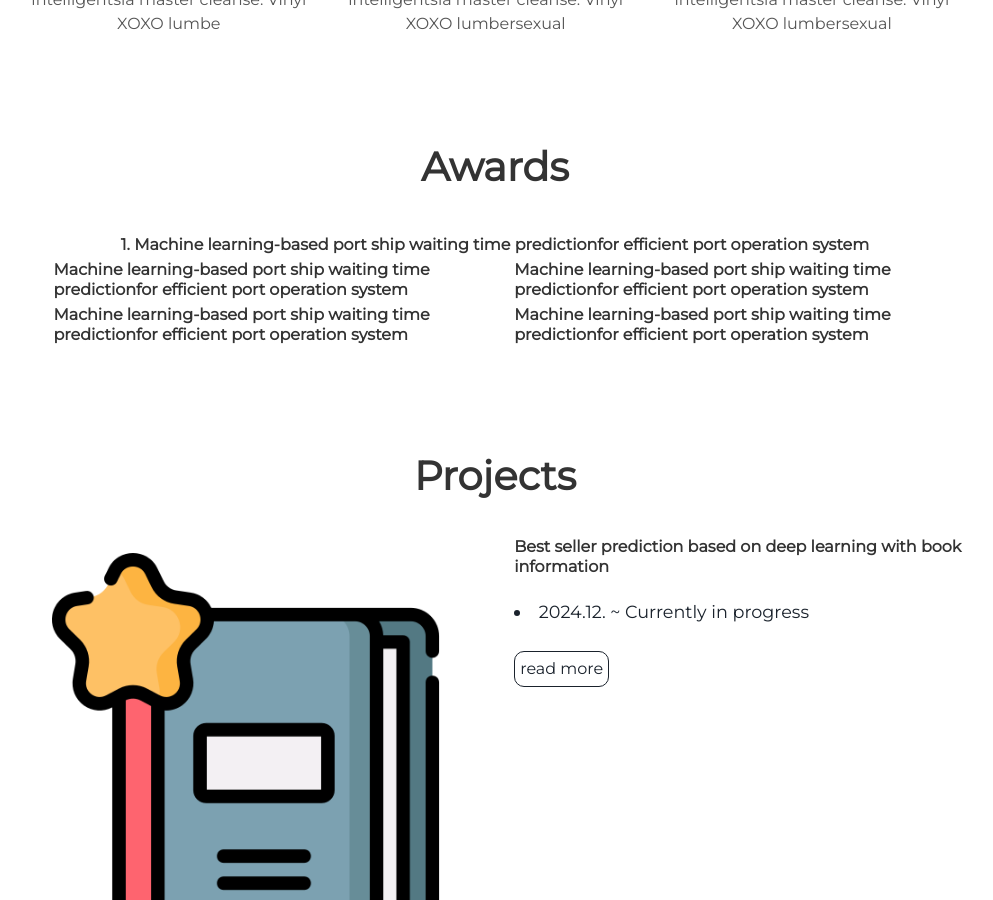
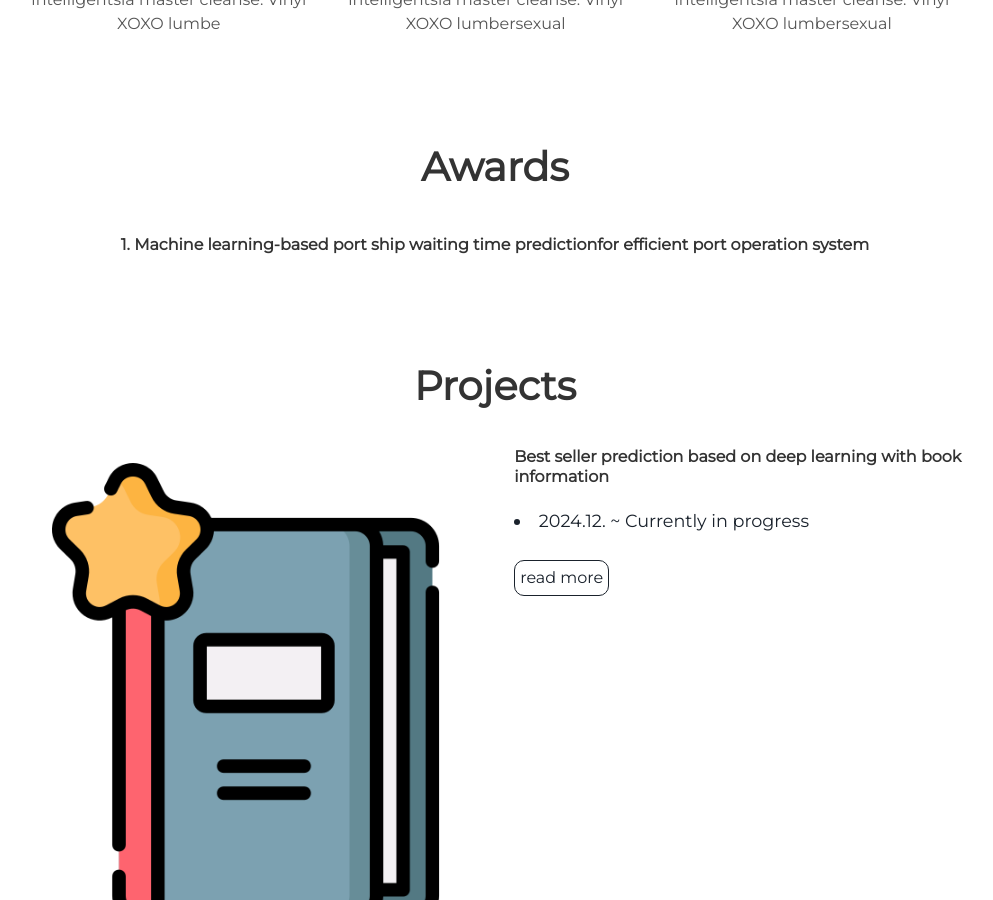
Before and after one commit to alsghk05/alsghk05.github.io, a Jekyll site: the page built from index.html, in a window 1280 px wide and 900 px high, scrolled down 1474 px. Shown: the whole window, without its empty margins (145-1138 px from the left). Built offline with Jekyll 4.4.1, drawn with Linux system fonts in a browser that asks for light colours.

Commit message:
Update about.html

```diff
--- a/_includes/about.html
+++ b/_includes/about.html
@@ -32,27 +32,3 @@
   <h1> Awards </h1>
   <h4> 1. Machine learning-based port ship waiting time predictionfor efficient port operation system </h4>
 </div>
-<div class="user-projects">
-  <div class="contents-right">
-  </div>
-</div>
-<div class="user-projects">
-  <div class="contents-right">
-    <h4> Machine learning-based port ship waiting time predictionfor efficient port operation system </h4>
-  </div>
-</div>
-<div class="user-projects">
-  <div class="contents-right">
-    <h4> Machine learning-based port ship waiting time predictionfor efficient port operation system </h4>
-  </div>
-</div>
-<div class="user-projects">
-  <div class="contents-right">
-    <h4> Machine learning-based port ship waiting time predictionfor efficient port operation system </h4>
-  </div>
-</div>
-<div class="user-projects">
-  <div class="contents-right">
-    <h4> Machine learning-based port ship waiting time predictionfor efficient port operation system </h4>
-  </div>
-</div>
```
